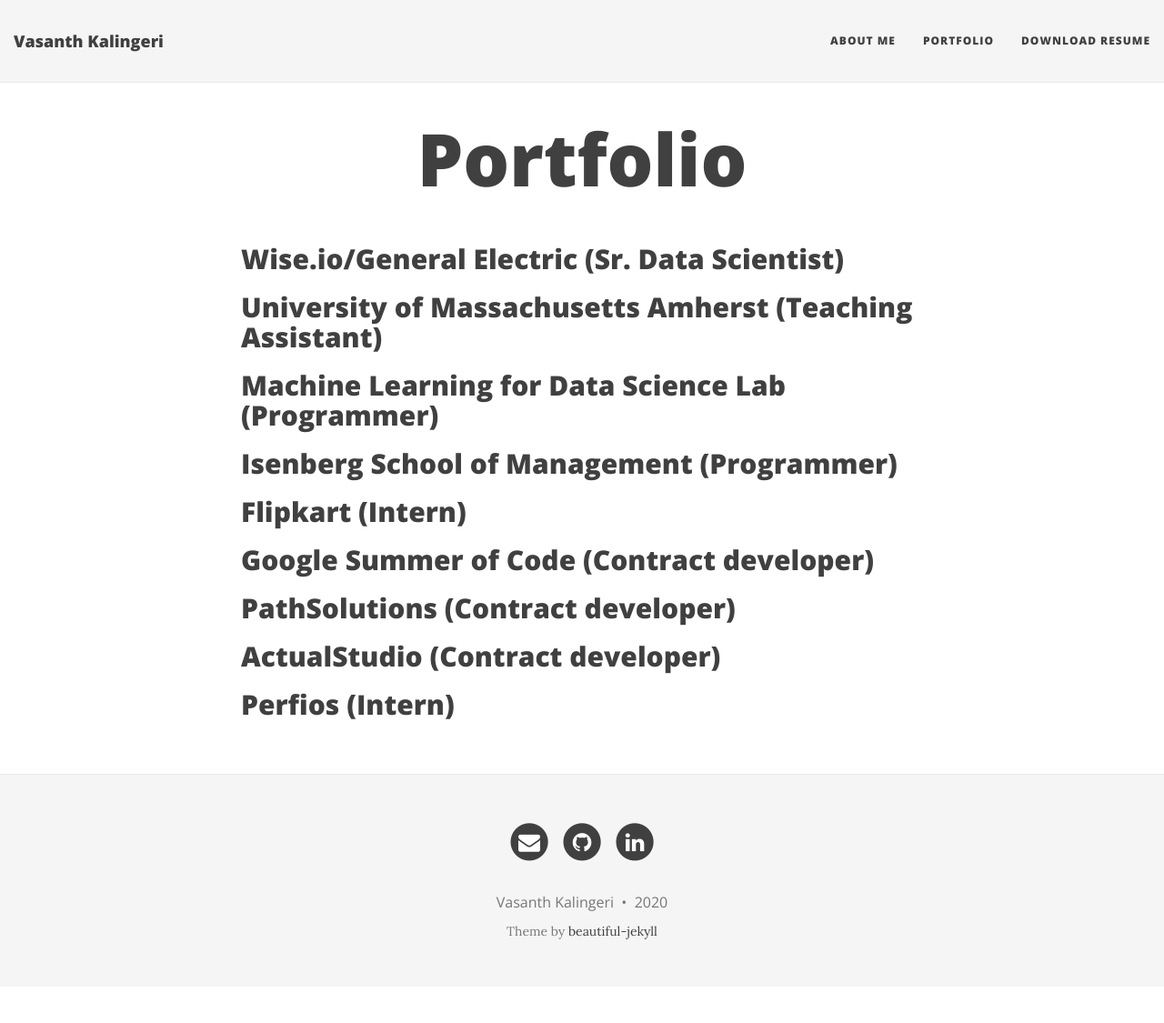
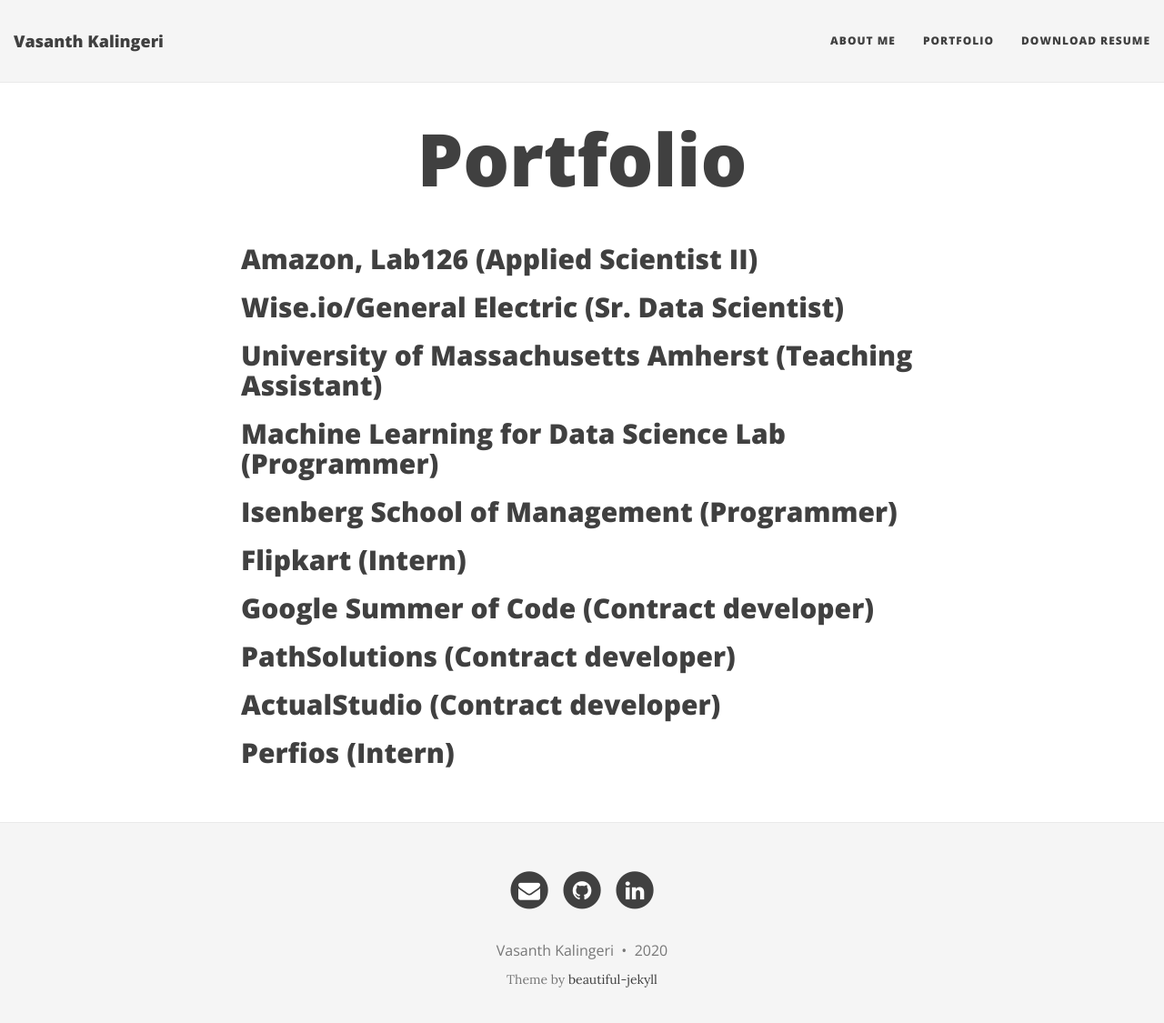
Before and after one commit to vasanthkalingeri/vasanthkalingeri.github.io, a Jekyll site: the page built from index.md, in a window 1280 px wide and 1138 px high. Shown: the top 1125 px of the window at 91% size. Built offline with Jekyll 4.4.1, drawn with Linux system fonts in a browser that asks for light colours; nearby versions of some CDN libraries.

Commit message:
Update index.md

```diff
--- a/index.md
+++ b/index.md
@@ -3,6 +3,8 @@
 title: Portfolio
 use-site-title: true
 ---
+
+## Amazon, Lab126 (Applied Scientist II)
 
 ## Wise.io/General Electric (Sr. Data Scientist)
 
```
